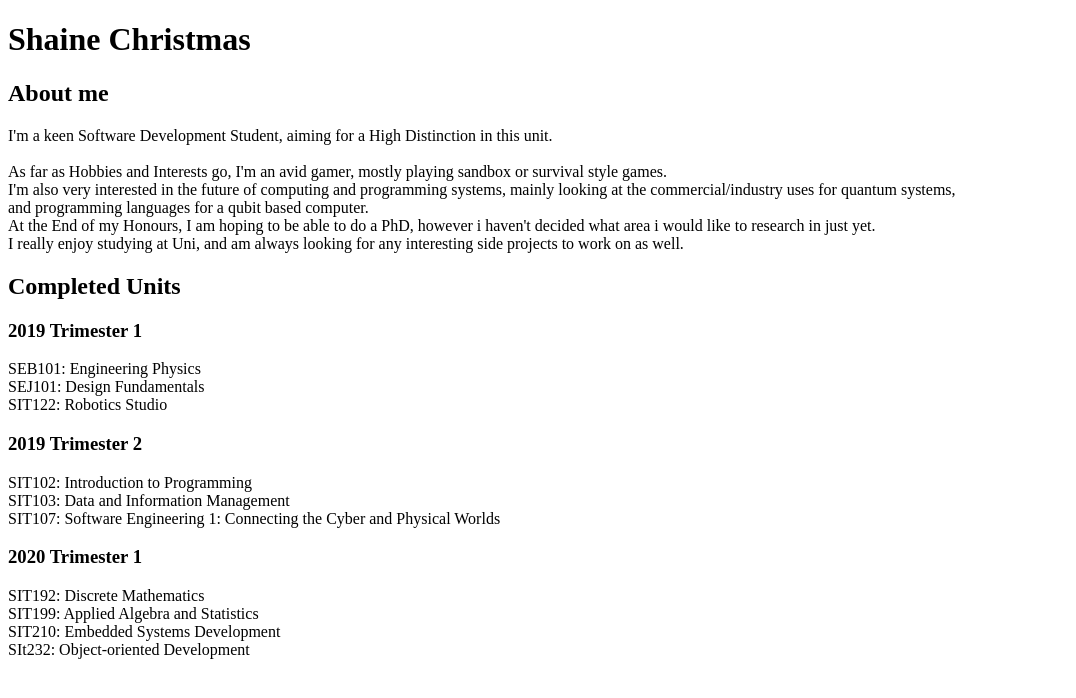
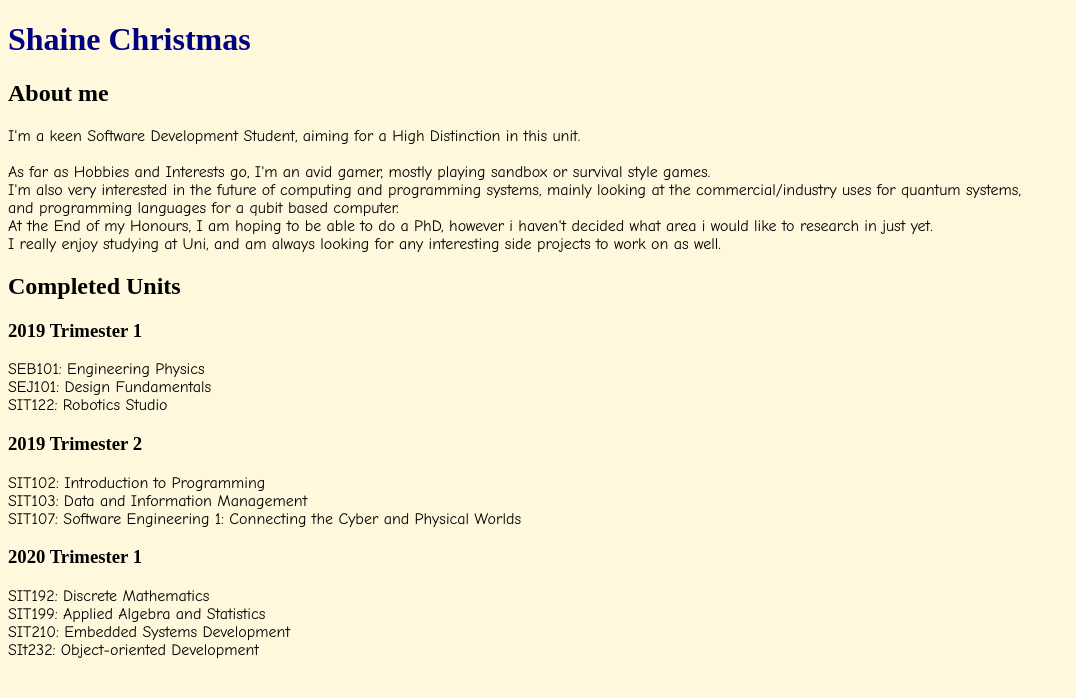
Before and after one commit to ShaeChristmas/TrackMe, a plain HTML site: page about-me.html in a window 1280 px wide. Shown: the whole page, without its empty margins (0-1076 px from the left). Drawn offline with Linux system fonts and the light colour scheme.

Commit message:
LOOKS: change fonts, add background color and style.css

```diff
--- a/about-me.html
+++ b/about-me.html
@@ -5,6 +5,7 @@
         <meta name="description" content="A frontend dashboard for the TrackMe application" />
         <meta name="author" content="Shaine Christmas" />
         <meta name="viewport" content="width=device-width, initial-scale=1.0">
+        <link rel="stylesheet" href="style.css" />
         <title>TrackMe</title>
     </head>
     <body>
--- /dev/null
+++ b/style.css
@@ -0,0 +1,11 @@
+body {
+    background-color: cornsilk;
+}
+h1 {
+    color: navy;
+    text-align: left;
+}
+p {
+    font-family: "Comic Sans MS",cursive, sans-serif;
+
+}
```
